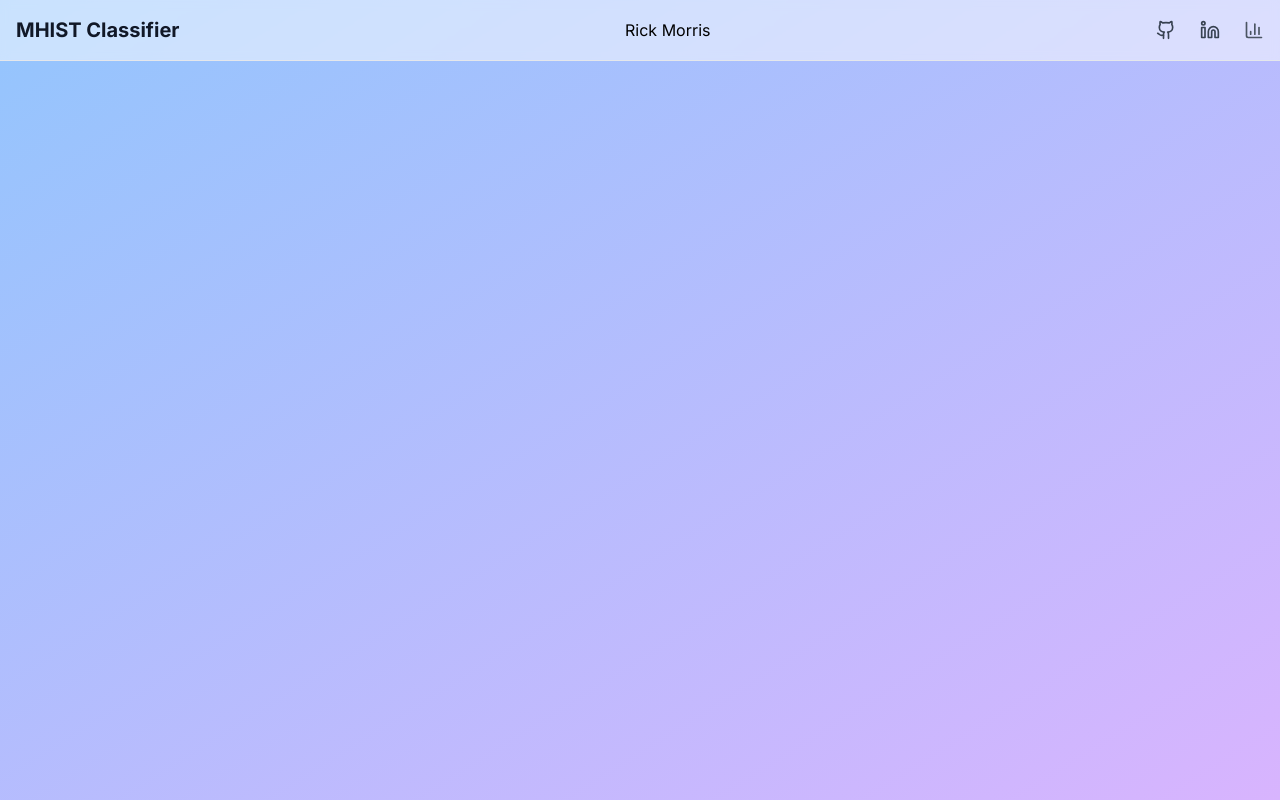
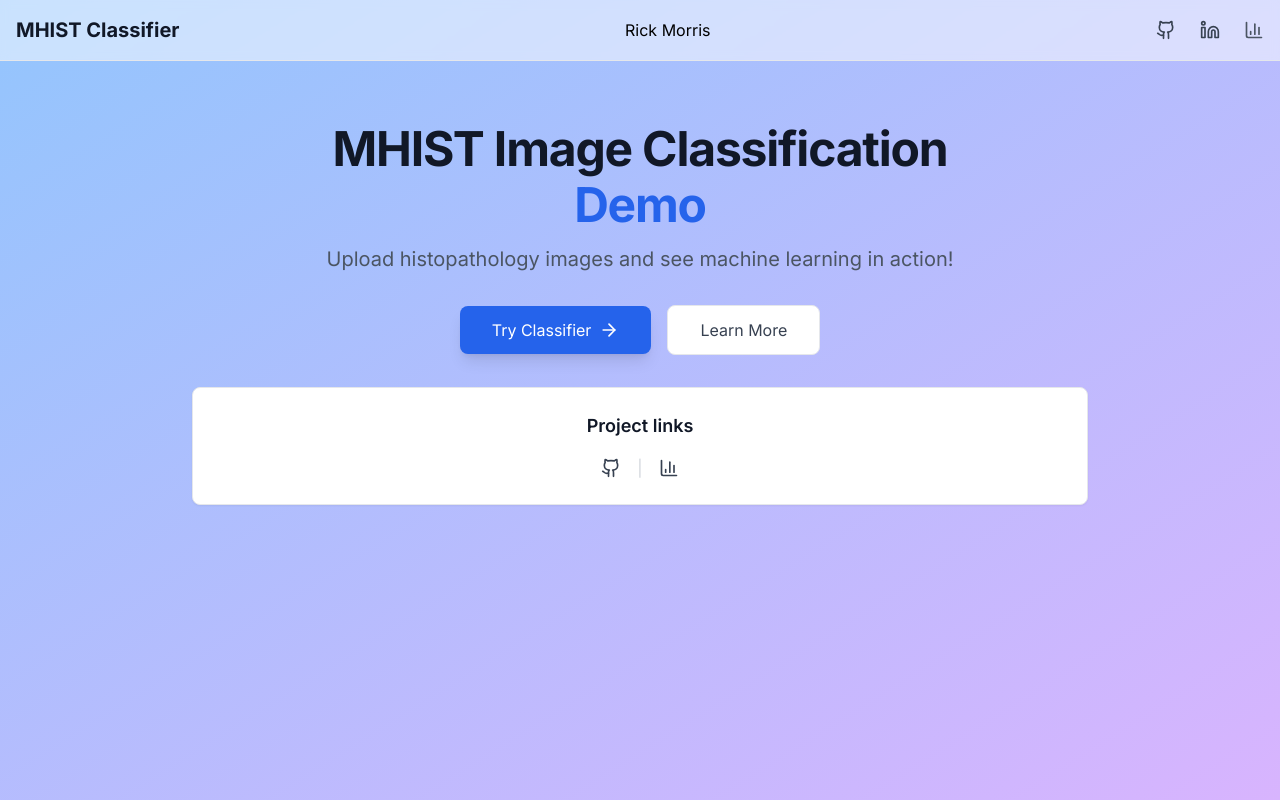
Before and after one commit to rmclimber/mhist_app, a Next.js app in the folder src/app/frontend/: page / in a window 1280 px wide. Built offline with nearby package versions, Linux system fonts and the light colour scheme; no server answers.

Commit message:
most of first draft of landing page done

```diff
--- a/src/app/frontend/app/page.tsx
+++ b/src/app/frontend/app/page.tsx
@@ -47,6 +47,46 @@ export default function Homepage() {
         </nav>
         </div>
       </header>
+      {/* Content Section */}
+      <main className="container mx-auto px-4 py-16">
+        <div className="max-w-4xl mx-auto text-center space-y-8">
+          {/* Title */}
+          <div className="space-y-4">
+            <h2 className="text-5xl font-bold text-gray-900 tracking-tight">
+              MHIST Image Classification <span className="block text-blue-600 mt-2">Demo</span>
+            </h2>
+            <p className="text-xl text-gray-600 max-w-2xl mx-auto">
+              Upload histopathology images and see machine learning in action!
+            </p>
+          </div>
+          {/*CTA Buttons */}
+          <div className="flex flex-col sm:flex-row gap-4 justify-center items-center">
+            <Link href="/classify" className="group inline-flex items-center gap-2 bg-blue-600 text-white px-8 py-3 rounded-lg font semibold hover:bg-blue-700 transition-all shadow-lg hover:shadow-xl">
+              Try Classifier <ArrowRight className="w-5 h-5 group-hover:translate-x-1 transition-transform" />
+            </Link>
+            <Link href="/about" className="infline-flex items-center gap-2 bg-white text-gray-700 px-8 py-3 rounded-lg font semibold hover:bg-gray-50 transition-colors border border-gray-200">
+              Learn More
+            </Link>
+          </div>
+          {/* Project links */}
+          <div className="mt-16 p-6 bg-white rounded-lg border border-gray-200 shadow-sm">
+            <h3 className="text-lg font-semibold text-gray-900 mb-4">Project links</h3>
+            <div className="flex flex-col sm:flex-row gap-4 justify-center">
+              <a href={process.env.NEXT_PUBLIC_GITHUB_URL || '#'}
+                target="_blank" rel="noopener noreferrer"
+                className="inline-flex items-center gap-2 text-gray-700 hover:text-gray-900 transition-colors">
+                  <Github className="w-5 h-5">View on Github</Github>
+                </a>
+                <span className="hidden sm:block text-gray-300">|</span>
+                <a href={process.env.NEXT_PUBLIC_WANDB_URL || '#'}
+                  target="_blank" rel="noopener noreferrer"
+                  className="inline-flex items-center gap-2 text-gray-700 hover:text-gray-900 transition-colors">
+                    <BarChart3 className="w-5 h-5">Weights & Biases Experiment</BarChart3>
+                </a>
+            </div>
+          </div>
+        </div>
+      </main>
 
     </div>
   );
```
